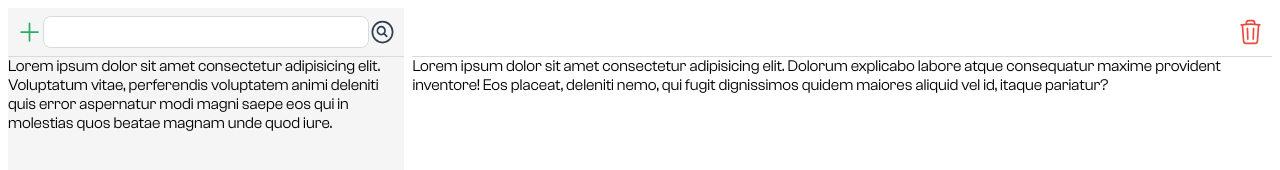
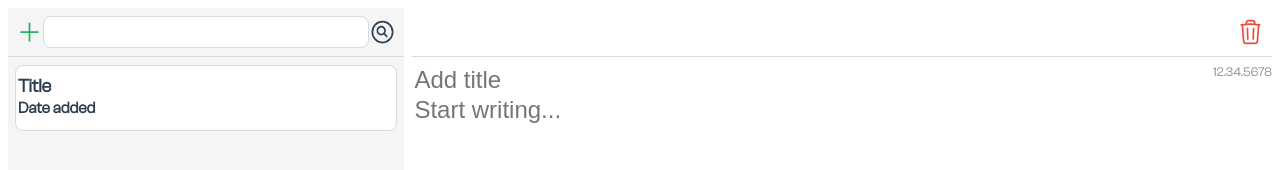
Before and after one commit to SamiraRebholz/notes, a plain HTML site: page index.html in a window 1280 px wide. Drawn offline with Linux system fonts and the light colour scheme.

Commit message:
chore: Add user note card styles and input fields for notes

```diff
--- a/Assets/styles/general.css
+++ b/Assets/styles/general.css
@@ -54,3 +54,38 @@ main {
 .searchInput:focus {
     outline: none;
 }
+.userNoteCard {
+    line-height: 0;
+    width: 95%;
+    margin: 0 auto;
+    border-radius: 0.5rem;
+    background-color: var(--note-background-color);
+    color: var(--primary-color);
+    border: var(--border-shadow-color) 1px solid;
+    padding: 0.1rem;
+}
+.userNoteCard:hover {
+    border: var(--border-hover-color) 1px solid;
+}
+.notesOverview {
+    margin-top: 0.5rem;
+}
+.userNote {
+    margin-top: 0.5rem;
+}
+.addTitle,
+.startWriting {
+    font-size: 1.5rem;
+    display: block;
+    border: none;
+}
+.addTitle:focus,
+.startWriting:focus {
+    outline: none;
+}
+.dateAdded {
+    font-size: 0.8rem;
+    color: var(--text-secondary-color);
+    position: absolute;
+    right: 0.5rem;
+}
--- a/Assets/styles/variables.css
+++ b/Assets/styles/variables.css
@@ -22,4 +22,5 @@
 
     /* Schattierungen*/
     --border-shadow-color: #D6DBDF;
-  }
+    --border-hover-color: #95A5A6;
+}
--- a/index.html
+++ b/index.html
@@ -1,11 +1,13 @@
 <!DOCTYPE html>
 <html lang="en">
+
 <head>
     <meta charset="UTF-8">
     <meta name="viewport" content="width=device-width, initial-scale=1.0">
     <title>Notes</title>
     <link rel="stylesheet" href="./Assets/styles/general.css">
 </head>
+
 <body>
     <main>
         <section class="side">
@@ -14,12 +16,25 @@
                 <input type="text" class="searchInput">
                 <img src="./Assets/icons/search.svg" alt="search" class="search">
             </section>
-            Lorem ipsum dolor sit amet consectetur adipisicing elit. Voluptatum vitae, perferendis voluptatem animi deleniti quis error aspernatur modi magni saepe eos qui in molestias quos beatae magnam unde quod iure.</section>
+            <section class="notesOverview">
+                <div class="userNoteCard">
+                    <h3>Title</h3>
+                    <h4>Date added</h4>
+                </div>
+            </section>
+        </section>
         <section class="note">
             <section class="iconRow right">
                 <img src="./Assets/icons/trash.svg" alt="delete" class="delete">
             </section>
-            Lorem ipsum dolor sit amet consectetur adipisicing elit. Dolorum explicabo labore atque consequatur maxime provident inventore! Eos placeat, deleniti nemo, qui fugit dignissimos quidem maiores aliquid vel id, itaque pariatur?</section>
+            <section class="userNote">
+                <div class="dateAdded">12.34.5678</div>
+                <input type="text" placeholder="Add title" class="addTitle">
+                <input type="text" placeholder="Start writing..." class="startWriting">
+            </section>
+
+        </section>
     </main>
 </body>
+
 </html>
```
